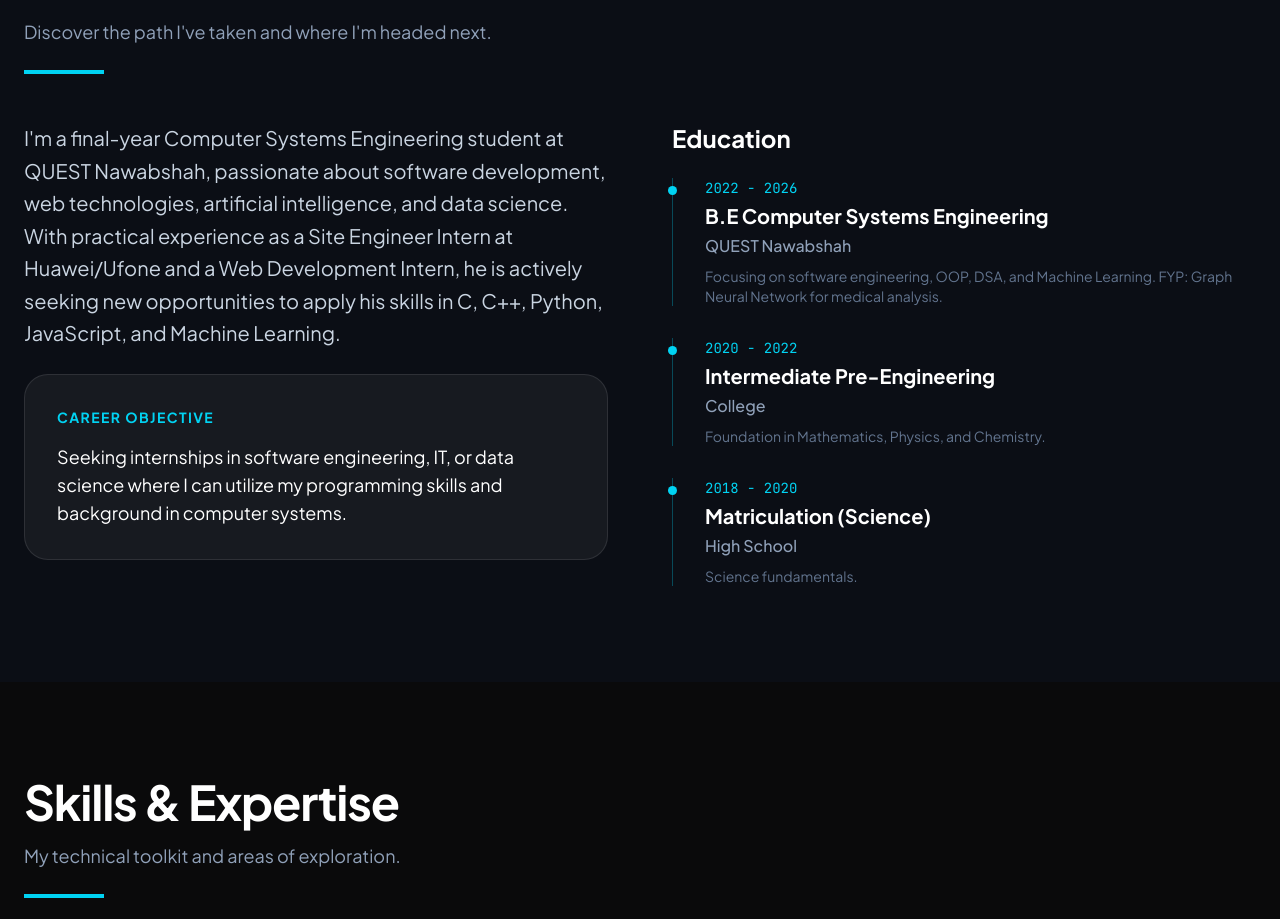
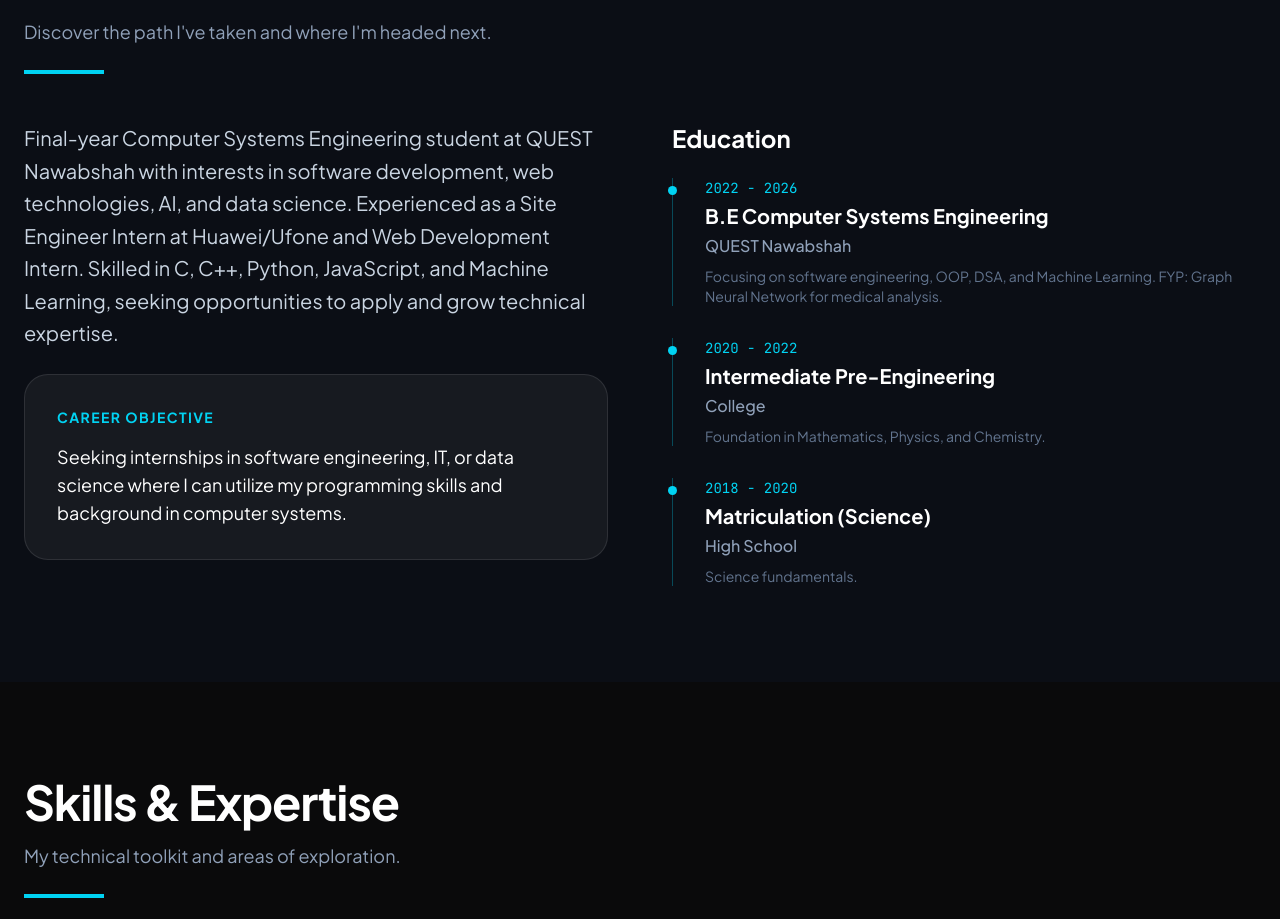
Before and after one commit to zulfiqaralibhutto/Portfolio-website, a React (Vite) app: page / in a window 1280 px wide. Shown: the part 942-1861 px from the top of the page. Built offline with nearby package versions, Linux system fonts and the light colour scheme.

Commit message:
Update profile summary: final-year CS student description refined

```diff
--- a/src/constants.ts
+++ b/src/constants.ts
@@ -10,7 +10,7 @@ export const PERSONAL_INFO = {
   name: "Zulfiqar Ali Bhutto",
   tagline: "Computer Systems Engineer | Software Developer | Data Science Enthusiast",
   intro: "Final-year Computer Systems Engineering student with experience in web dev, ML, and site engineering. Seeking internships in software, IT, or data science.",
-  bio: "I'm a final-year Computer Systems Engineering student at QUEST Nawabshah, passionate about software development, web technologies, artificial intelligence, and data science. With practical experience as a Site Engineer Intern at Huawei/Ufone and a Web Development Intern, he is actively seeking new opportunities to apply his skills in C, C++, Python, JavaScript, and Machine Learning.",
+  bio: "Final-year Computer Systems Engineering student at QUEST Nawabshah with interests in software development, web technologies, AI, and data science. Experienced as a Site Engineer Intern at Huawei/Ufone and Web Development Intern. Skilled in C, C++, Python, JavaScript, and Machine Learning, seeking opportunities to apply and grow technical expertise.",
   education: [
     {
       degree: "B.E Computer Systems Engineering",
```
